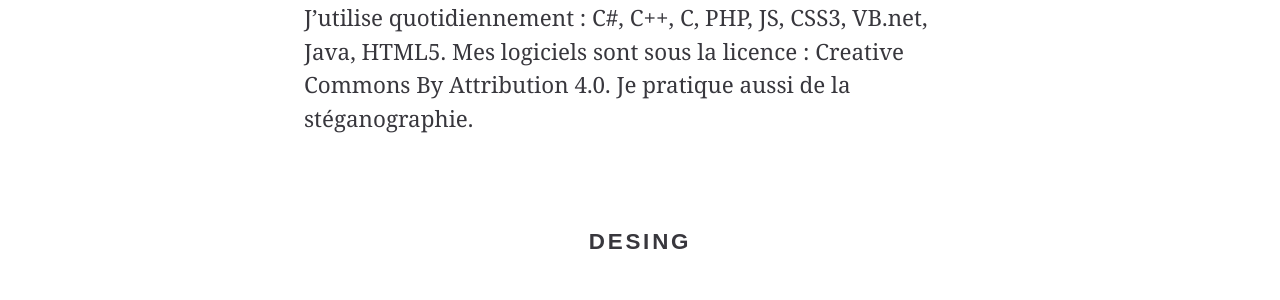
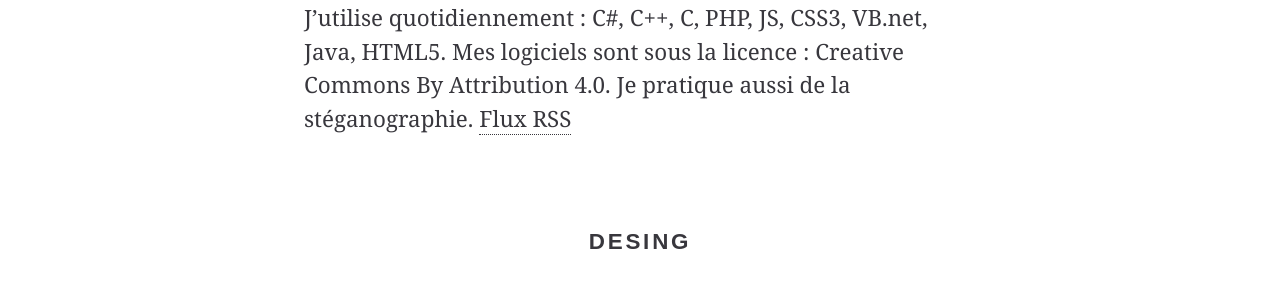
Before and after one commit to cedced19/cedced19.github.io, a Jekyll site: the page built from index.md, in a window 1280 px wide. Shown: the part 966-1266 px from the top of the page. Built offline with Jekyll 4.4.1, drawn with Linux system fonts in a browser that asks for light colours; nearby versions of some CDN libraries.

Commit message:
Update index.md

```diff
--- a/index.md
+++ b/index.md
@@ -14,6 +14,7 @@ class: home
 J’utilise quotidiennement : C#, C++, C, PHP, JS, CSS3, VB.net, Java, HTML5.
 Mes logiciels sont sous la licence : Creative Commons By Attribution 4.0.
 Je pratique aussi de la stéganographie.
+[Flux RSS](/atom.xml)
 
 ###Desing
 
```
